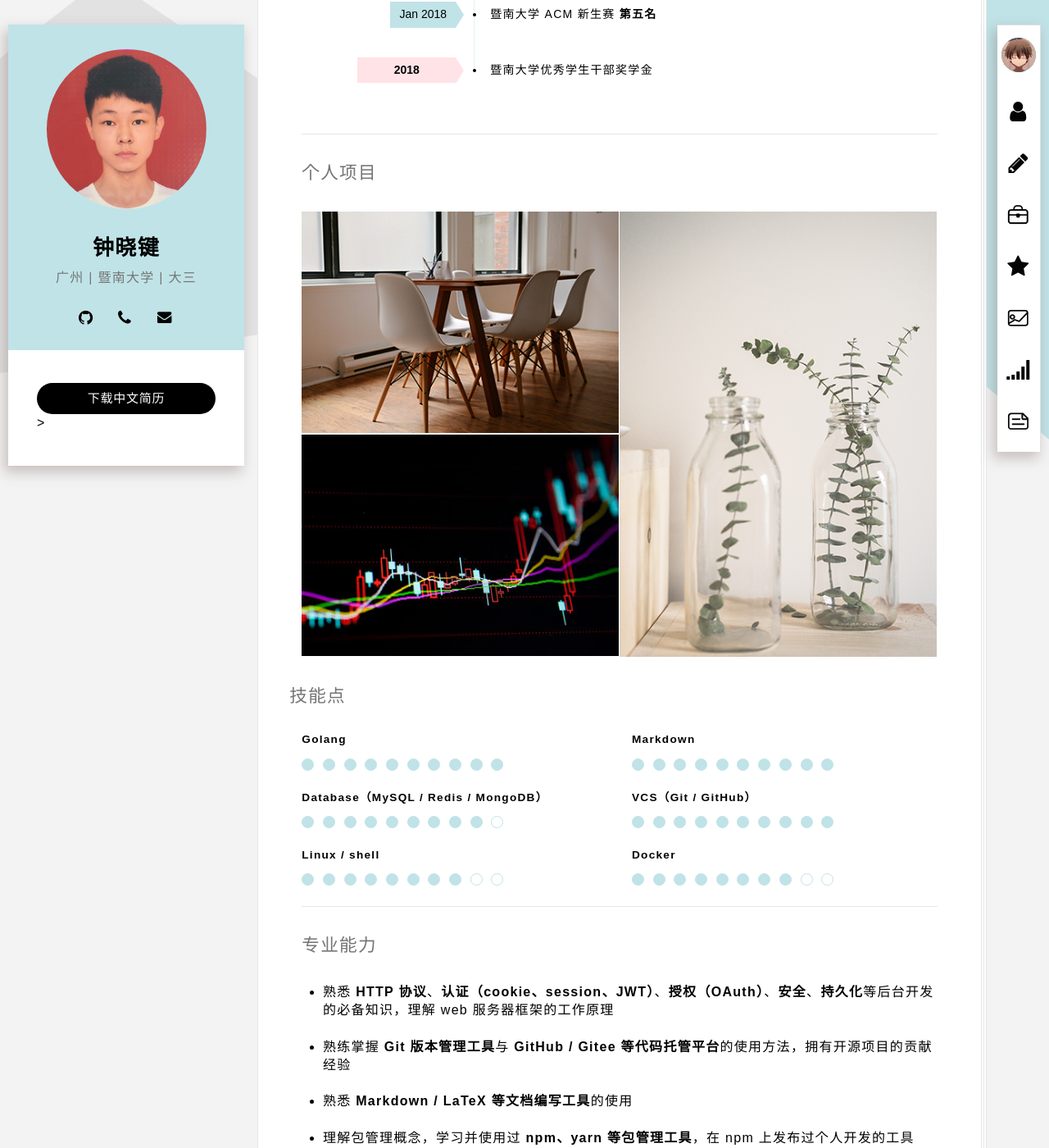
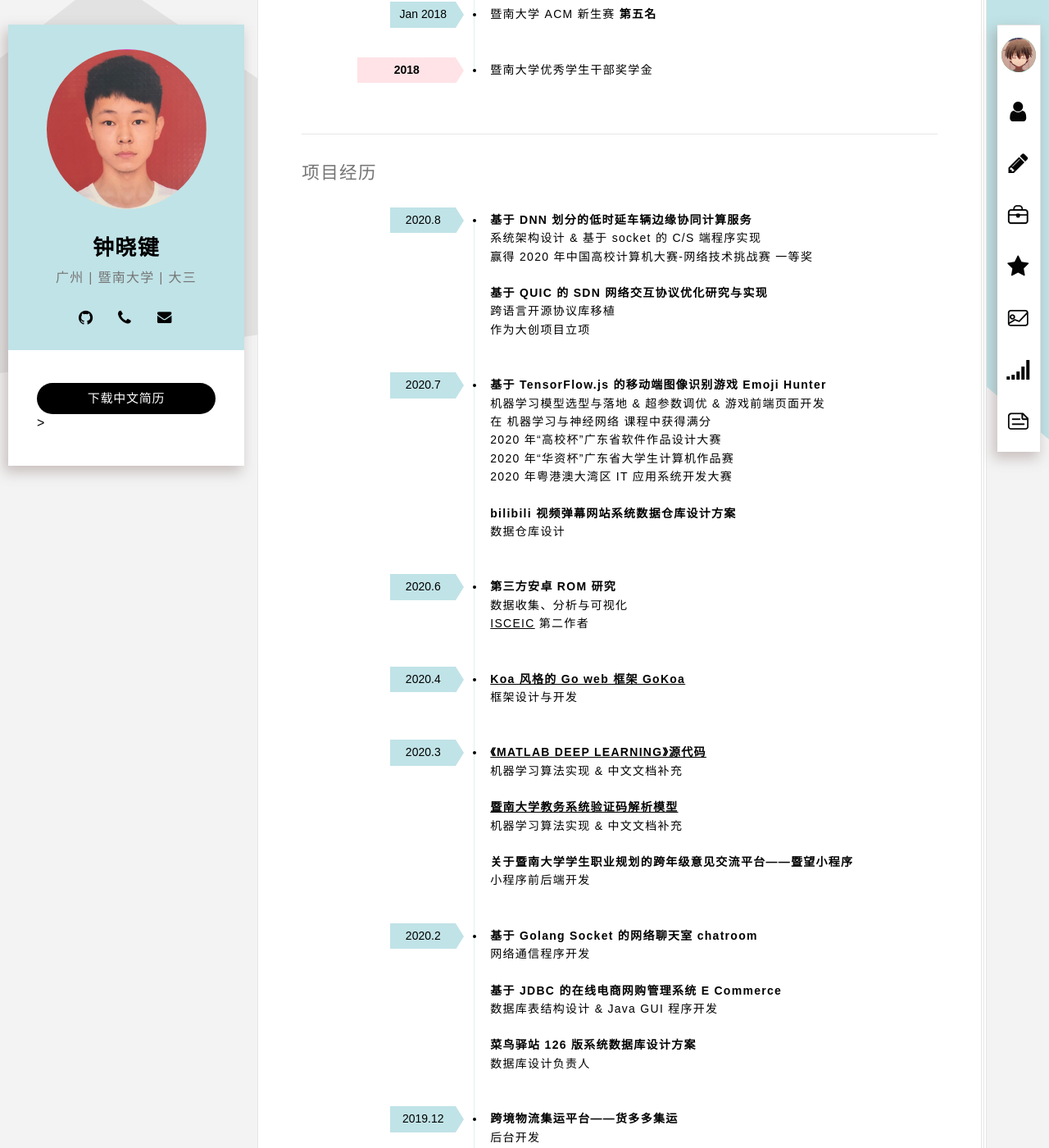
Before and after one commit to xiaojianzhong/xiaojianzhong.github.io, a Jekyll site: the page built from index.html, in a window 1280 px wide and 1400 px high, scrolled down 2965 px. Shown: the whole window at 82% size. Built offline with Jekyll 4.4.1, drawn with Linux system fonts in a browser that asks for light colours; some web fonts are replaced; some of the changed text lies outside the part shown.

Commit message:
feat(platform-browser): update portfolio

```diff
--- a/_includes/portfolio.html
+++ b/_includes/portfolio.html
@@ -1,93 +1,170 @@
-<section class="section" id="portfolio">
-  <h2 class="title-thin text-muted">个人项目</h2>
-  <div class="pf-wrap">
-    <div class="pf-grid">
-      <div class="pf-grid-sizer"></div>
-      <!-- used for sizing -->
+<section class="section brd-btm" id="portfolio">
+  <div class="row">
+    <div class="col-sm-12 clear-mrg">
+      <h2 class="title-thin text-muted">项目经历</h2>
+      <div class="education">
+        <div class="education-box">
+          <time class="education-date education-date-month" datetime="2020-08">
+            <span>2020.8</span>
+          </time>
+          <p>
+            <strong>基于 DNN 划分的低时延车辆边缘协同计算服务</strong>
+            <br />
+            <span>系统架构设计 & 基于 socket 的 C/S 端程序实现</span>
+            <br />
+            <span>赢得 2020 年中国高校计算机大赛-网络技术挑战赛 一等奖</span>
+          </p>
+          <p>
+            <strong>基于 QUIC 的 SDN 网络交互协议优化研究与实现</strong>
+            <br />
+            <span>跨语言开源协议库移植</span>
+            <br />
+            <span>作为大创项目立项</span>
+          </p>
+        </div>
 
-      <div class="pf-grid-item photography">
-        <div class="project">
-          <figure class="portfolio-figure">
-            <img
-              src="{{ '/styles/img/portfolio/jnu-jwxt-captcha-breaker.jpg' | prepend: site.baseurl }}"
-              alt=""
-            />
-          </figure>
-          <div class="portfolio-caption text-center">
-            <div class="valign-table">
-              <div class="valign-cell">
-                <h2 class="text-upper">暨南大学教务系统验证码解析模型</h2>
-                <p>
-                  基于 TensorFlow.js 的暨南大学教务系统验证码解析模型。
-                </p>
-                <a
-                  href="https://github.com/azxj/jnu-jwxt-captcha-breaker"
-                  class="pf-btn-view btn btn-primary"
-                  >详情</a
-                >
-              </div>
-            </div>
-          </div>
+        <div class="education-box">
+          <time class="education-date education-date-month" datetime="2020-07">
+            <span>2020.7</span>
+          </time>
+          <p>
+            <strong
+              >基于 TensorFlow.js 的移动端图像识别游戏 Emoji Hunter</strong
+            >
+            <br />
+            <span>机器学习模型选型与落地 & 超参数调优 & 游戏前端页面开发</span>
+            <br />
+            <span>在 机器学习与神经网络 课程中获得满分</span>
+            <br />
+            <span>2020 年“高校杯”广东省软件作品设计大赛</span>
+            <br />
+            <span>2020 年“华资杯”广东省大学生计算机作品赛</span>
+            <br />
+            <span>2020 年粤港澳大湾区 IT 应用系统开发大赛</span>
+          </p>
+          <p>
+            <strong>bilibili 视频弹幕网站系统数据仓库设计方案</strong>
+            <br />
+            <span>数据仓库设计</span>
+          </p>
+        </div>
+
+        <div class="education-box">
+          <time class="education-date education-date-month" datetime="2020-06">
+            <span>2020.6</span>
+          </time>
+          <p>
+            <strong>第三方安卓 ROM 研究</strong>
+            <br />
+            <span>数据收集、分析与可视化</span>
+            <br />
+            <span><a href="http://isceic.org/">ISCEIC</a> 第二作者</span>
+          </p>
+        </div>
+
+        <div class="education-box">
+          <time class="education-date education-date-month" datetime="2020-04">
+            <span>2020.4</span>
+          </time>
+          <p>
+            <a href="https://github.com/azxj/gokoa"
+              ><strong>Koa 风格的 Go web 框架 GoKoa</strong></a
+            >
+            <br />
+            <span>框架设计与开发</span>
+          </p>
+        </div>
+
+        <div class="education-box">
+          <time class="education-date education-date-month" datetime="2020-03">
+            <span>2020.3</span>
+          </time>
+          <p>
+            <a href="https://github.com/azxj/matlab-deep-learning"
+              ><strong>《MATLAB DEEP LEARNING》源代码</strong></a
+            >
+            <br />
+            <span>机器学习算法实现 & 中文文档补充</span>
+          </p>
+          <p>
+            <a href="https://github.com/azxj/jnu-jwxt-captcha-breaker"
+              ><strong>暨南大学教务系统验证码解析模型</strong></a
+            >
+            <br />
+            <span>机器学习算法实现 & 中文文档补充</span>
+          </p>
+          <p>
+            <strong
+              >关于暨南大学学生职业规划的跨年级意见交流平台——暨望小程序</strong
+            >
+            <br />
+            <span>小程序前后端开发</span>
+          </p>
+        </div>
+
+        <div class="education-box">
+          <time class="education-date education-date-month" datetime="2020-02">
+            <span>2020.2</span>
+          </time>
+          <p>
+            <strong>基于 Golang Socket 的网络聊天室 chatroom</strong>
+            <br />
+            <span>网络通信程序开发</span>
+          </p>
+          <p>
+            <strong>基于 JDBC 的在线电商网购管理系统 E Commerce</strong>
+            <br />
+            <span>数据库表结构设计 & Java GUI 程序开发</span>
+          </p>
+          <p>
+            <strong>菜⻦驿站 126 版系统数据库设计方案</strong>
+            <br />
+            <span>数据库设计负责人</span>
+          </p>
+        </div>
+
+        <div class="education-box">
+          <time class="education-date education-date-month" datetime="2019-12">
+            <span>2019.12</span>
+          </time>
+          <p>
+            <strong>跨境物流集运平台——货多多集运</strong>
+            <br />
+            <span>后台开发</span>
+          </p>
+        </div>
+
+        <div class="education-box">
+          <time class="education-date education-date-month" datetime="2019-07">
+            <span>2019.7</span>
+          </time>
+          <p>
+            <a href="https://github.com/azxj/automatic-examination-system"
+              ><strong>基于 C++ MVC 的自动化考试系统 AES</strong></a
+            >
+            <br />
+            <span>网络通信程序开发</span>
+          </p>
+          <p>
+            <strong>基于 asm 汇编语言的简易英英词典 E2E Dictionary</strong>
+            <br />
+            <span>汇编程序开发</span>
+          </p>
+        </div>
+
+        <div class="education-box">
+          <time class="education-date education-date-month" datetime="2018-02">
+            <span>2018.2</span>
+          </time>
+          <p>
+            <strong
+              >基于 Java GUI 的线性代数矩阵计算器 Matrix Calculator</strong
+            >
+            <br />
+            <span>Java GUI 程序开发</span>
+          </p>
         </div>
       </div>
-      <!-- .pf-grid-item -->
-
-      <div class="pf-grid-item design">
-        <div class="project">
-          <figure class="portfolio-figure">
-            <img
-              src="{{ '/styles/img/portfolio/gokoa.jpg' | prepend: site.baseurl }}"
-              alt=""
-            />
-          </figure>
-
-          <div class="portfolio-caption text-center">
-            <div class="valign-table">
-              <div class="valign-cell">
-                <h2 class="text-upper">GoKoa</h2>
-                <p>Koa 风格的、基于 Go 的 web 框架。</p>
-                <a
-                  href="https://github.com/azxj/gokoa"
-                  class="pf-btn-view btn btn-primary"
-                  target="_blank"
-                  >详情</a
-                >
-              </div>
-            </div>
-          </div>
-        </div>
-      </div>
-      <!-- .pf-grid-item -->
-
-      <div class="pf-grid-item photography">
-        <div class="project">
-          <figure class="portfolio-figure">
-            <img
-              src="{{ '/styles/img/portfolio/matlab-deep-learning.jpg' | prepend: site.baseurl }}"
-              alt=""
-            />
-          </figure>
-
-          <div class="portfolio-caption text-center">
-            <div class="valign-table">
-              <div class="valign-cell">
-                <h2 class="text-upper">《MATLAB Deep Learning》源代码</h2>
-                <p>
-                  《MATLAB Deep Learning》源代码，支持 Matlab、Python、Go 与 R
-                  语言。
-                </p>
-                <a
-                  href="https://github.com/azxj/matlab-deep-learning"
-                  class="pf-btn-view btn btn-primary"
-                  target="_blank"
-                  >详情</a
-                >
-              </div>
-            </div>
-          </div>
-        </div>
-      </div>
-      <!-- .pf-grid-item -->
     </div>
   </div>
 </section>
```
